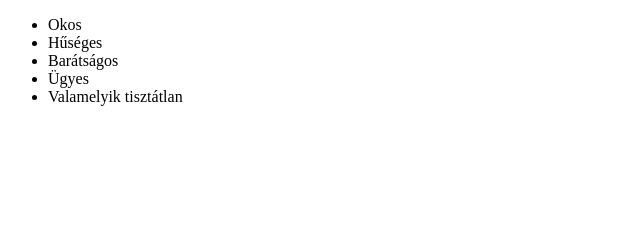
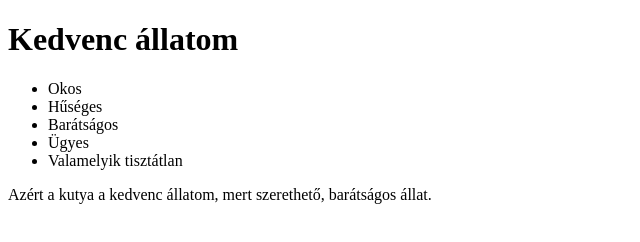
Before and after one commit to tuzadavid123/web6, a plain HTML site: page index.html in a window 1280 px wide. Shown: the whole page, without its empty margins (0-640 px from the left). Drawn offline with Linux system fonts and the light colour scheme.

Commit message:
Második módosítás!

```diff
--- a/index.html
+++ b/index.html
@@ -6,6 +6,7 @@
     <title>Document</title>
 </head>
 <body>
+    <h1>Kedvenc állatom</h1>
     <ul>
         <li>Okos</li>
         <li>Hűséges</li>
@@ -13,5 +14,6 @@
         <li>Ügyes</li>
         <li>Valamelyik tisztátlan</li>
     </ul>
+    <p>Azért a kutya a kedvenc állatom, mert szerethető, barátságos állat.</p>
 </body>
 </html>
```
